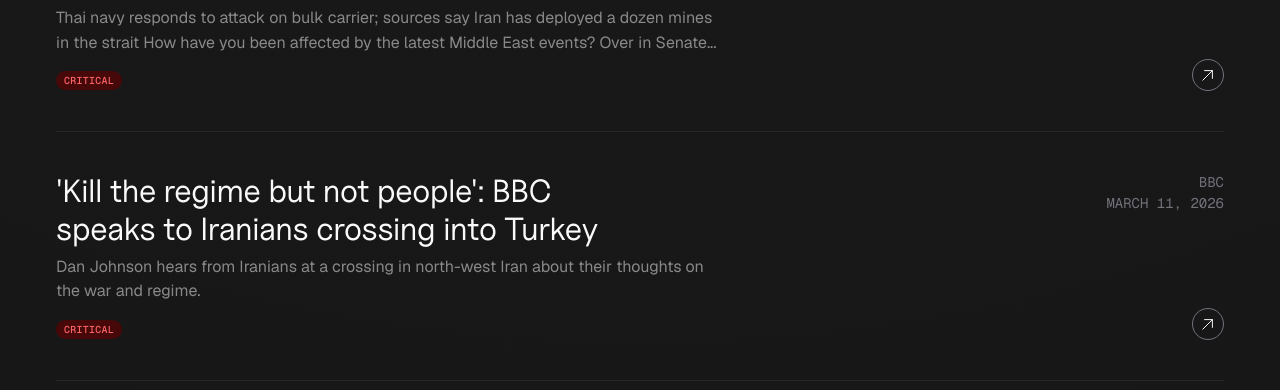
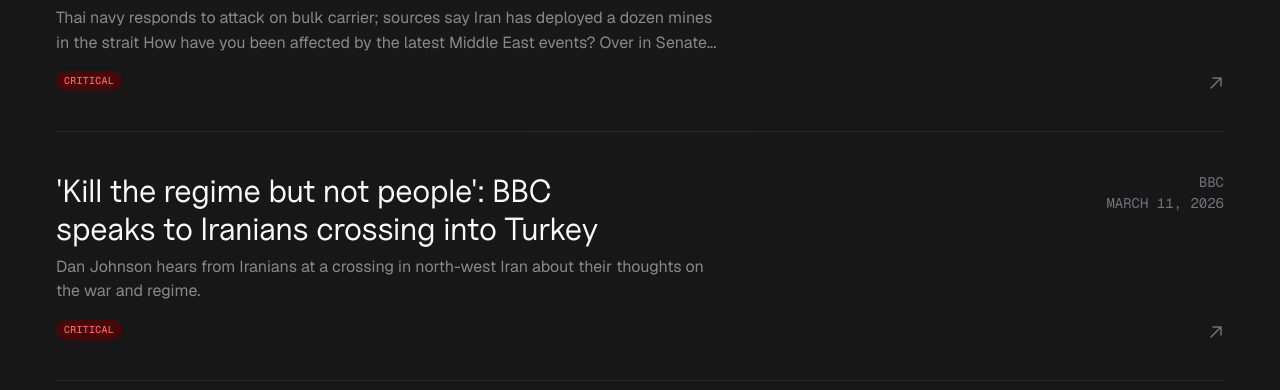
Before and after one commit to abhilashbaishya/middle-east-tracker, a Next.js app: page / in a window 1280 px wide. Shown: the part 353-743 px from the top of the page. Built offline with nearby package versions, Linux system fonts and the light colour scheme.

Commit message:
Replace circular arrow with pop-out icon, sync hover with title
Co-Authored-By: Claude Sonnet 4.6 <noreply@anthropic.com>

```diff
--- a/src/app/globals.css
+++ b/src/app/globals.css
@@ -57,6 +57,16 @@ body {
   transform: translateY(0);
 }
 
+/* Dim siblings when a title link is hovered */
+.article-list:has(h2 a:hover) > article.is-visible {
+  opacity: 0.4;
+  transition: opacity 0.2s ease;
+}
+
+.article-list:has(h2 a:hover) > article.is-visible:has(h2 a:hover) {
+  opacity: 1;
+}
+
 @media (prefers-reduced-motion: reduce) {
   .card-enter {
     opacity: 1;
--- a/src/components/news-dashboard.tsx
+++ b/src/components/news-dashboard.tsx
@@ -87,7 +87,7 @@ function useScrollReveal() {
 function NewsRow({ article }: { article: NewsArticle }) {
   const ref = useScrollReveal();
   return (
-    <article ref={ref} className="card-enter grid items-start gap-3 pt-10 pb-10 first:pt-0 lg:grid-cols-[1fr_16ch] lg:gap-6">
+    <article ref={ref} className="group card-enter grid items-start gap-3 pt-10 pb-10 first:pt-0 lg:grid-cols-[1fr_16ch] lg:gap-6">
       <div>
         {article.tag && <div className="mb-2 lg:hidden"><TagPill tag={article.tag} /></div>}
         <h2 className="font-display text-[22px] leading-[1.2] tracking-[-0.01em] text-[var(--headline)] sm:text-[26px] lg:text-[32px] lg:leading-[1.16] [text-wrap:balance]">
@@ -95,7 +95,7 @@ function NewsRow({ article }: { article: NewsArticle }) {
             href={article.url}
             target="_blank"
             rel="noopener noreferrer"
-            className="cursor-pointer rounded-sm underline decoration-transparent underline-offset-4 transition-[color,text-decoration-color] active:text-[var(--headline-hover)] active:decoration-[var(--headline-hover)] hover:text-[var(--headline-hover)] hover:decoration-[var(--headline-hover)] focus-visible:outline-2 focus-visible:outline-offset-2 focus-visible:outline-[var(--accent)]"
+            className="cursor-pointer rounded-sm no-underline transition-colors active:text-[var(--headline-hover)] hover:text-[var(--headline-hover)] group-hover:text-[var(--headline-hover)] focus-visible:outline-2 focus-visible:outline-offset-2 focus-visible:outline-[var(--accent)]"
           >
             {article.title}
           </a>
@@ -123,32 +123,11 @@ function NewsRow({ article }: { article: NewsArticle }) {
           href={article.url}
           target="_blank"
           rel="noopener noreferrer"
-          className="group hidden rounded-full focus-visible:outline-2 focus-visible:outline-offset-2 focus-visible:outline-[var(--accent)] lg:inline-flex"
+          className="hidden rounded-sm text-[var(--muted)] transition-colors group-hover:text-[var(--headline-hover)] focus-visible:outline-2 focus-visible:outline-offset-2 focus-visible:outline-[var(--accent)] lg:inline-flex"
           aria-label="Read more"
         >
-          <svg className="group-hover:hidden" width="32" height="32" viewBox="0 0 32 32" fill="none" xmlns="http://www.w3.org/2000/svg" aria-hidden="true">
-            <path d="M16 0.5C24.5604 0.5 31.5 7.43959 31.5 16C31.5 24.5604 24.5604 31.5 16 31.5C7.43959 31.5 0.5 24.5604 0.5 16C0.5 7.43959 7.43959 0.5 16 0.5Z" stroke="#71717a" strokeWidth="1"/>
-            <g clipPath="url(#clip0_default)">
-              <path d="M10.7998 21.2001L20.3998 11.6001" stroke="#F3F4F5" strokeLinecap="round" strokeLinejoin="round"/>
-              <path d="M12.5996 11.6001H20.3996V19.4001" stroke="#F3F4F5" strokeLinecap="round" strokeLinejoin="round"/>
-            </g>
-            <defs>
-              <clipPath id="clip0_default">
-                <rect width="19.2" height="19.2" fill="white" transform="translate(6 6.80005)"/>
-              </clipPath>
-            </defs>
-          </svg>
-          <svg className="hidden group-hover:block" width="32" height="32" viewBox="0 0 32 32" fill="none" xmlns="http://www.w3.org/2000/svg" aria-hidden="true">
-            <circle cx="16" cy="16" r="16" fill="white"/>
-            <g clipPath="url(#clip0_hover)">
-              <path d="M10.7998 21.2001L20.3998 11.6001" stroke="#040810" strokeLinecap="round" strokeLinejoin="round"/>
-              <path d="M12.5996 11.6001H20.3996V19.4001" stroke="#040810" strokeLinecap="round" strokeLinejoin="round"/>
-            </g>
-            <defs>
-              <clipPath id="clip0_hover">
-                <rect width="19.2" height="19.2" fill="white" transform="translate(6 6.80005)"/>
-              </clipPath>
-            </defs>
+          <svg width="16" height="16" viewBox="0 0 16 16" fill="none" xmlns="http://www.w3.org/2000/svg" aria-hidden="true">
+            <path d="M3 13L13 3M13 3H5M13 3V11" stroke="currentColor" strokeWidth="1.5" strokeLinecap="round" strokeLinejoin="round"/>
           </svg>
         </a>
       </div>
@@ -216,7 +195,7 @@ export function NewsDashboard({ initialPayload }: DashboardProps) {
           No matching articles found right now.
         </div>
       ) : (
-        <section className="divide-y divide-[var(--divider)] border-b border-[var(--divider)]">
+        <section className="article-list divide-y divide-[var(--divider)] border-b border-[var(--divider)]">
           {payload.articles.map((article) => (
             <NewsRow key={article.id} article={article} />
           ))}
```
